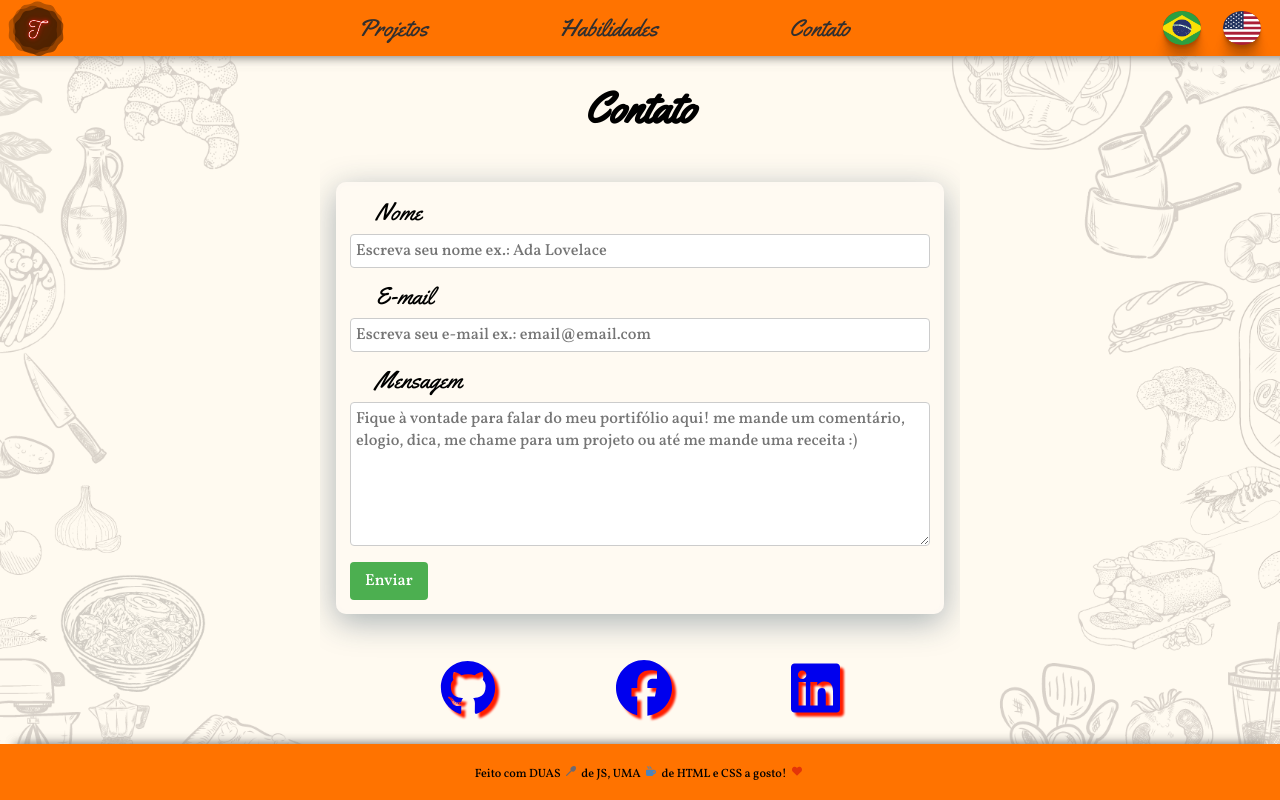
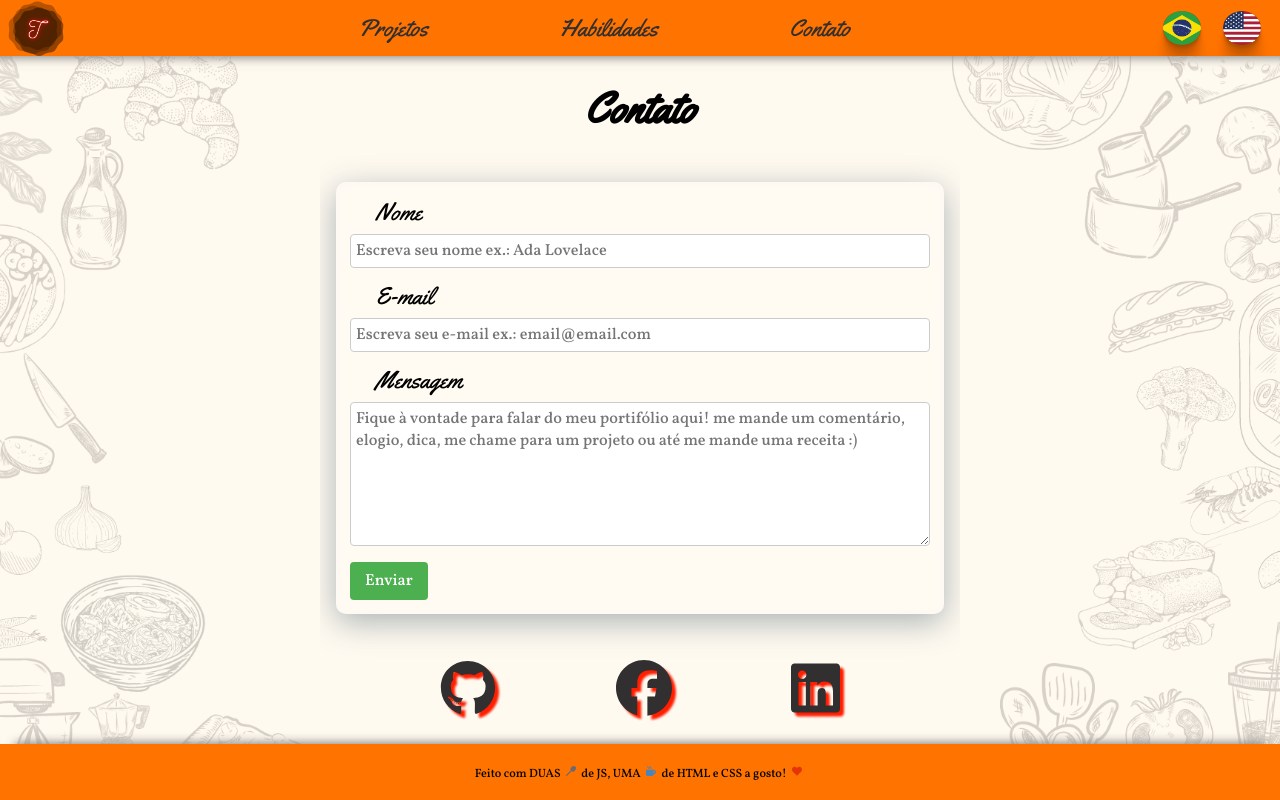
Before and after one commit to Tamyrescso/frontend_portfolio, a React (Create React App) app: page /contact in a window 1280 px wide. Built offline with nearby package versions, Linux system fonts and the light colour scheme.

Commit message:
add background black nos icons do contact

```diff
--- a/src/style/contact.css
+++ b/src/style/contact.css
@@ -30,6 +30,7 @@
 .myLinks {
   font-size: 7vh;
   filter: drop-shadow(4px 4px 1px var(--red));
+  color: var(--black-primary);
 }
 
 .myLinks:hover {
```
